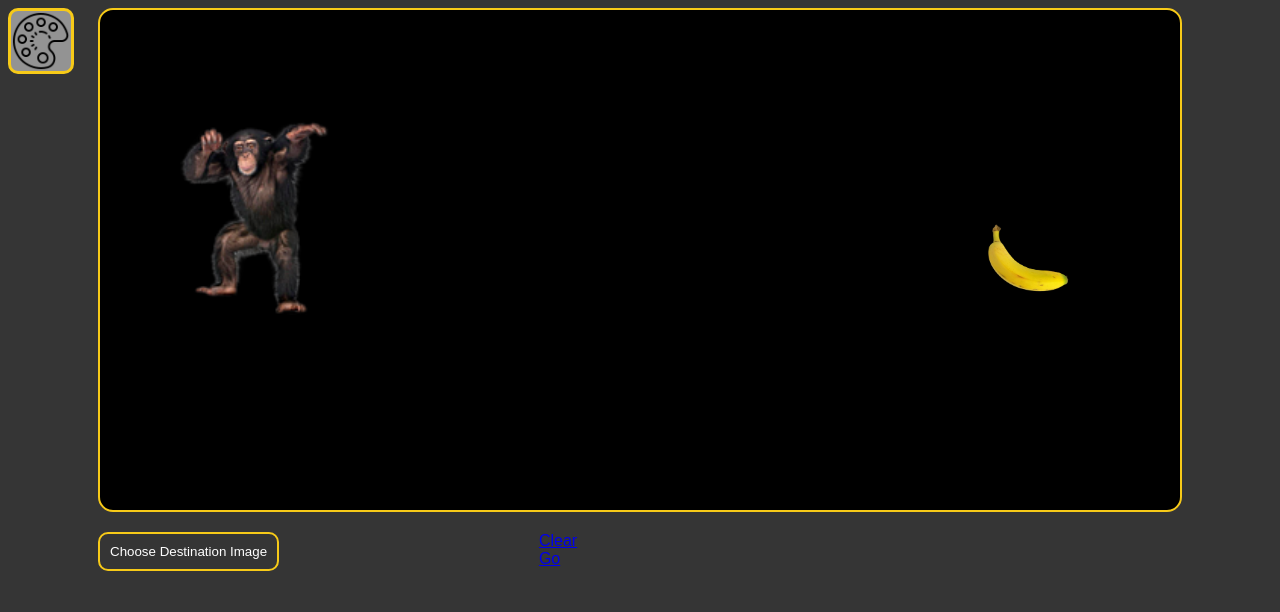
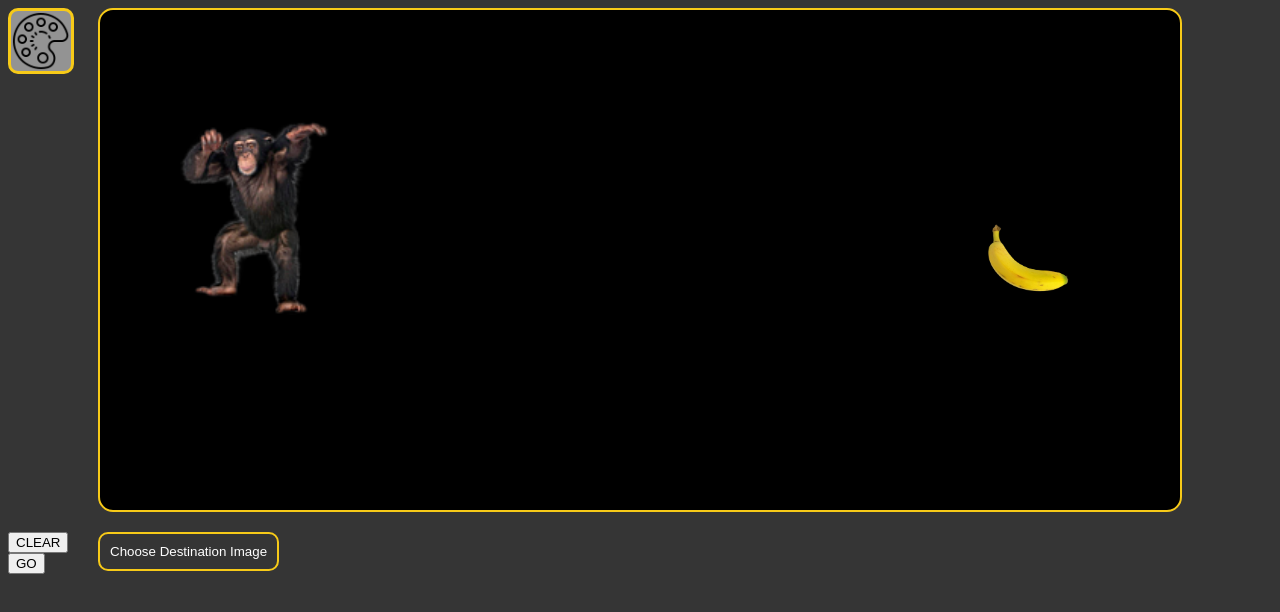
Before and after one commit to AndreGrigorian/AndreGrigorian.github.io, a plain HTML site: page index.html in a window 1280 px wide. Drawn offline with Linux system fonts and the light colour scheme; a small style sheet from the web is missing.

Commit message:
added new buttons

```diff
--- a/index.html
+++ b/index.html
@@ -6,7 +6,6 @@
     <meta name="viewport" content="width=device-width,initial-scale=1,maximum-scale=1,user-scalable=no">
     <meta http-equiv="X-UA-Compatible" content="IE=edge,chrome=1">
     <link rel="stylesheet" href="css/style.css">
-    <link href="http://designify.me/code-snippets/animated-buttons/css/btns.css" rel="stylesheet">
 
 </head>
 <body>
@@ -38,14 +37,9 @@
     <p id="run-status"></p>
 
 
-        <div id="div-btn2" class="col-md-3 col-sm-3 col-xs-6" >
-            <a href="#" class="btn btn-sm animated-button thar-two" id="clear" draggable="false">Clear</a>
-        </div>
-
-
-        <div id="div-btn" class="col-md-3 col-sm-3 col-xs-6" >
-            <a href="#" class="btn btn-sm animated-button thar-two" id="go" draggable="false">Go</a>
-        </div>
+    <button class="run-btns" id="clear">CLEAR</button>
+    <br>
+    <button class="run-btns" id="go">GO</button>
 
     <div id="upload-img">
         <button class = "imgUpload" id="img-btn" onclick="document.getElementById('file-input').click();">Choose Destination Image</button>
```
